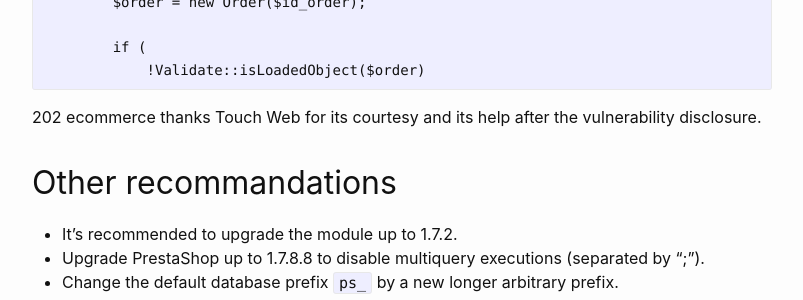
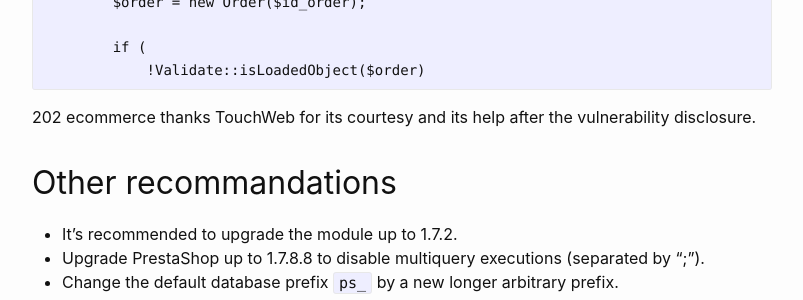
Before and after one commit to friends-of-presta/security-advisories, a Jekyll site: the page built from _posts/2023-01-31-totadministrativemandate.md, in a window 1280 px wide and 900 px high, scrolled down 2195 px. Shown: the part 222-522 px from the top of the window, without its empty margins (238-1041 px from the left). Built offline with Jekyll 4.4.1, drawn with Linux system fonts in a browser that asks for light colours.

Commit message:
Update 2023-01-31-totadministrativemandate.md

````diff
--- a/_posts/2023-01-31-totadministrativemandate.md
+++ b/_posts/2023-01-31-totadministrativemandate.md
@@ -3,7 +3,7 @@ layout: post
 title: "[CVE-2022-46965] Improper neutralization of an SQL parameter in Administrative Mandate module for PrestaShop"
 categories: modules
 author:
-- Touch Web
+- TouchWeb
 - 202 ecommerce
 - Friends-Of-Presta.org
 meta: "CVE,PrestaShop,totadministrativemandate"
@@ -100,7 +100,7 @@ curl -v --cookie cookie.txt 'https://domain.tld/modules/totadministrativemandate
             !Validate::isLoadedObject($order)
 ```
 
-202 ecommerce thanks Touch Web for its courtesy and its help after the vulnerability disclosure.
+202 ecommerce thanks TouchWeb for its courtesy and its help after the vulnerability disclosure.
 
 ## Other recommandations
 
````
